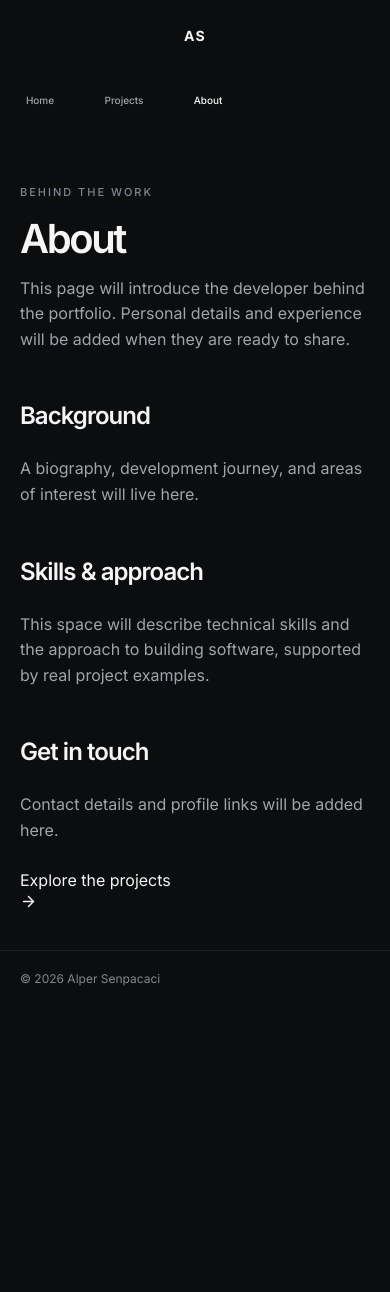
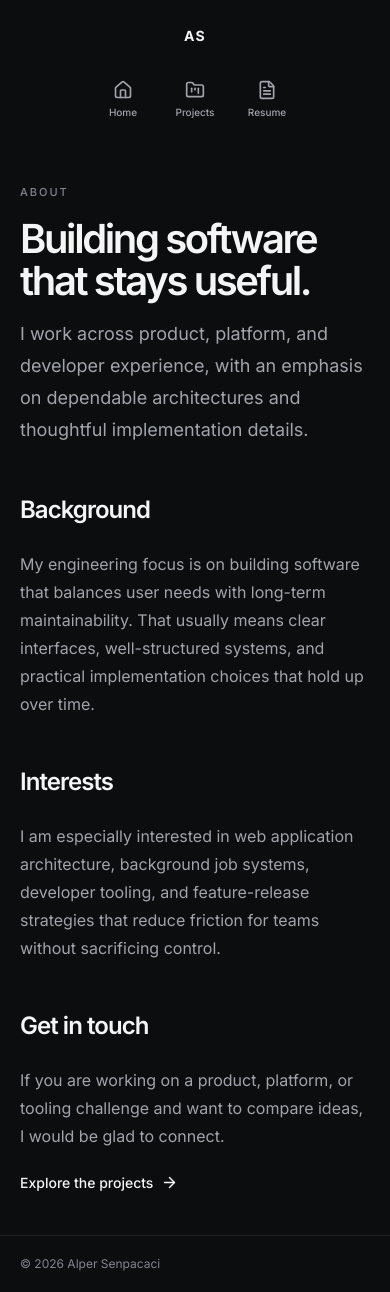
Before and after one commit to Arvence/Portfolio, a React (Vite) app: page /about in a window 390 px wide. Before the commit the page ends 1007 px from the top, so only its background shows below. Built offline with nearby package versions, Linux system fonts and the light colour scheme.

Commit message:
feat: update personal pages and add resume navigation

```diff
--- a/index.html
+++ b/index.html
@@ -3,6 +3,10 @@
   <head>
     <meta charset="UTF-8" />
     <meta name="viewport" content="width=device-width, initial-scale=1.0" />
+    <meta
+      name="description"
+      content="Portfolio of Alper Senpacaci, a software developer focused on web applications, backend systems, and developer tools."
+    />
     <meta name="color-scheme" content="dark" />
     <title>Portfolio</title>
   </head>
--- a/src/App.tsx
+++ b/src/App.tsx
@@ -5,6 +5,7 @@ import Home from './pages/Home'
 import NotFound from './pages/NotFound'
 import ProjectDetails from './pages/ProjectDetails'
 import Projects from './pages/Projects'
+import Resume from './pages/Resume'
 
 export default function App() {
   return (
@@ -13,6 +14,7 @@ export default function App() {
         <Route index element={<Home />} />
         <Route path="projects" element={<Projects />} />
         <Route path="projects/:slug" element={<ProjectDetails />} />
+        <Route path="resume" element={<Resume />} />
         <Route path="about" element={<About />} />
         <Route path="*" element={<NotFound />} />
       </Route>
--- a/src/components/Navigation.tsx
+++ b/src/components/Navigation.tsx
@@ -1,22 +1,26 @@
+import { FileText, FolderKanban, House } from 'lucide-react'
 import { NavLink } from 'react-router'
 
 export default function Navigation() {
   return (
     <nav aria-label="Main navigation">
-      <ul className="flex flex-wrap gap-5 sm:gap-7">
+      <ul className="flex flex-wrap items-center justify-center gap-x-2 gap-y-1 lg:flex-col lg:gap-2">
         <li>
-          <NavLink to="/" end className="nav-link">
-            Home
+          <NavLink to="/" end className="nav-link" aria-label="Home">
+            <House size={20} aria-hidden="true" />
+            <span>Home</span>
           </NavLink>
         </li>
         <li>
-          <NavLink to="/projects" className="nav-link">
-            Projects
+          <NavLink to="/projects" className="nav-link" aria-label="Projects">
+            <FolderKanban size={20} aria-hidden="true" />
+            <span>Projects</span>
           </NavLink>
         </li>
         <li>
-          <NavLink to="/about" className="nav-link">
-            About
+          <NavLink to="/resume" className="nav-link" aria-label="Resume">
+            <FileText size={20} aria-hidden="true" />
+            <span>Resume</span>
           </NavLink>
         </li>
       </ul>
--- a/src/pages/About.tsx
+++ b/src/pages/About.tsx
@@ -1,33 +1,52 @@
 import { ArrowRight } from 'lucide-react'
+import { useEffect } from 'react'
 import { Link } from 'react-router'
 import Section from '../components/Section'
 
 export default function About() {
+  useEffect(() => {
+    document.title = 'About | Portfolio'
+  }, [])
+
   return (
-    <div className="max-w-3xl space-y-12">
-      <title>About | Portfolio</title>
+    <div className="mx-auto max-w-[900px] space-y-12">
       <header className="space-y-4">
-        <p className="eyebrow">Behind the work</p>
-        <h1>About</h1>
-        <p>
-          This page will introduce the developer behind the portfolio. Personal details and experience will be added
-          when they are ready to share.
+        <p className="eyebrow">About</p>
+        <h1>Building software that stays useful.</h1>
+        <p className="text-lg leading-8 text-[var(--color-text-secondary)]">
+          I work across product, platform, and developer experience, with an emphasis on dependable architectures and
+          thoughtful implementation details.
         </p>
       </header>
+
       <Section title="Background">
-        <p>A biography, development journey, and areas of interest will live here.</p>
-      </Section>
-      <Section title="Skills & approach">
-        <p>
-          This space will describe technical skills and the approach to building software, supported by real project
-          examples.
+        <p className="text-base leading-7 text-[var(--color-text-secondary)]">
+          My engineering focus is on building software that balances user needs with long-term maintainability. That
+          usually means clear interfaces, well-structured systems, and practical implementation choices that hold up
+          over time.
         </p>
       </Section>
+
+      <Section title="Interests">
+        <p className="text-base leading-7 text-[var(--color-text-secondary)]">
+          I am especially interested in web application architecture, background job systems, developer tooling, and
+          feature-release strategies that reduce friction for teams without sacrificing control.
+        </p>
+      </Section>
+
       <Section title="Get in touch">
-        <p>Contact details and profile links will be added here.</p>
-        <Link to="/projects" className="text-link">
-          Explore the projects <ArrowRight size={17} aria-hidden="true" />
-        </Link>
+        <div className="space-y-5">
+          <p className="text-base leading-7 text-[var(--color-text-secondary)]">
+            If you are working on a product, platform, or tooling challenge and want to compare ideas, I would be glad
+            to connect.
+          </p>
+          <Link
+            to="/projects"
+            className="inline-flex items-center gap-2 text-sm font-medium text-[var(--color-text-primary)] transition-colors hover:text-[var(--color-text-secondary)]"
+          >
+            Explore the projects <ArrowRight size={17} aria-hidden="true" />
+          </Link>
+        </div>
       </Section>
     </div>
   )
--- a/src/pages/Home.tsx
+++ b/src/pages/Home.tsx
@@ -1,51 +1,26 @@
-import { ArrowRight } from 'lucide-react'
-import { Link } from 'react-router'
+import { useEffect } from 'react'
 import ProjectGrid from '../components/ProjectGrid'
-import Section from '../components/Section'
 import { featuredProjects } from '../data/projects'
 
 export default function Home() {
+  useEffect(() => {
+    document.title = 'Home | Portfolio'
+  }, [])
+
   return (
-    <div className="space-y-16 sm:space-y-24">
-      <title>Home | Portfolio</title>
-      <section aria-labelledby="intro-title" className="max-w-3xl space-y-6 py-4 sm:py-8">
-        <p className="eyebrow text-amber-300">Software developer portfolio</p>
-        <h1 id="intro-title" className="text-4xl sm:text-6xl">
-          A place for projects,
-          <br className="hidden sm:block" /> ideas, and the work behind them.
-        </h1>
-        <p className="text-lg">
-          Welcome to a portfolio in progress. A personal introduction will live here; for now, explore the structure and
-          placeholder projects below.
+    <div className="space-y-12 sm:space-y-16">
+      <section aria-labelledby="intro-title" className="max-w-4xl space-y-6">
+        <p className="eyebrow">Software Developer</p>
+        <h1 id="intro-title">Alper Senpacaci</h1>
+        <p className="max-w-xl text-lg leading-8 text-[var(--color-text-secondary)]">
+          Building web applications, backend systems, and developer tools with a focus on clarity, reliability, and
+          long-term maintainability.
         </p>
-        <div className="flex flex-wrap gap-4 pt-2">
-          <Link to="/projects" className="button-primary">
-            Explore projects <ArrowRight size={18} aria-hidden="true" />
-          </Link>
-          <Link to="/about" className="button-secondary">
-            About this portfolio
-          </Link>
-        </div>
       </section>
-      <Section
-        title="Featured projects"
-        description="A first look at the work. These entries are placeholders."
-        action={
-          <Link to="/projects" className="text-link">
-            All projects <ArrowRight size={17} aria-hidden="true" />
-          </Link>
-        }
-      >
+
+      <section aria-label="Projects">
         <ProjectGrid projects={featuredProjects} />
-      </Section>
-      <Section title="Behind the work" description="The person, interests, and approach behind the projects.">
-        <div className="rounded-xl border border-neutral-800 p-6 sm:p-8">
-          <p>A short biography and development background will be added here as the portfolio takes shape.</p>
-          <Link to="/about" className="text-link mt-5">
-            Visit the about page <ArrowRight size={17} aria-hidden="true" />
-          </Link>
-        </div>
-      </Section>
+      </section>
     </div>
   )
 }
--- a/src/pages/NotFound.tsx
+++ b/src/pages/NotFound.tsx
@@ -1,9 +1,13 @@
+import { useEffect } from 'react'
 import { Link } from 'react-router'
 
 export default function NotFound() {
+  useEffect(() => {
+    document.title = 'Page not found | Portfolio'
+  }, [])
+
   return (
     <div className="space-y-5 py-8">
-      <title>Page not found | Portfolio</title>
       <p className="eyebrow">404</p>
       <h1>Page not found</h1>
       <p>The requested page does not exist.</p>
--- /dev/null
+++ b/src/pages/Resume.tsx
@@ -0,0 +1,17 @@
+import { useEffect } from 'react'
+
+export default function Resume() {
+  useEffect(() => {
+    document.title = 'Resume | Portfolio'
+  }, [])
+
+  return (
+    <div className="mx-auto max-w-[900px] space-y-6">
+      <header className="space-y-3">
+        <p className="eyebrow">Resume</p>
+        <h1>Resume</h1>
+      </header>
+      <div className="min-h-[18rem] rounded-2xl border border-[var(--color-border)] bg-[var(--color-surface)]" />
+    </div>
+  )
+}
```
